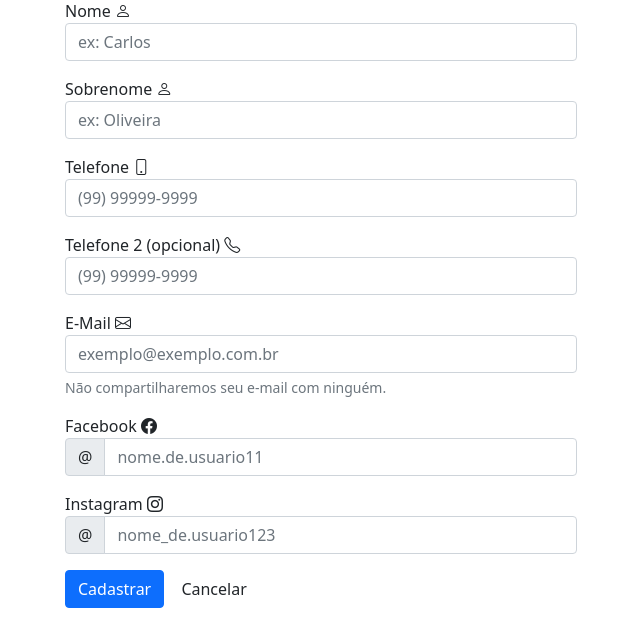
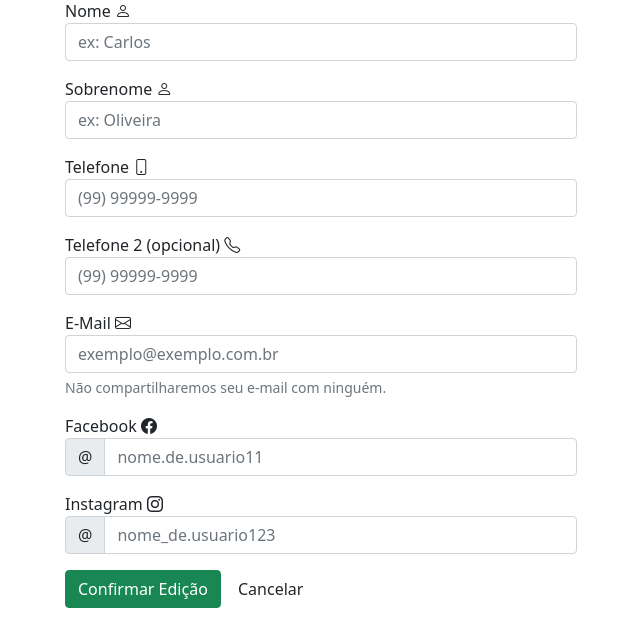
Before and after one commit to stevenarancic/sistema_vendedor, a PHP site: page /App/View/editarvendedor.php?id=1 in a window 1280 px wide. Shown: the part 249-889 px from the top of the page, without its empty margins (319-959 px from the left). Run offline with PHP 8.4, Linux system fonts and the light colour scheme; the template is opened without the code that fills it, so the values that code supplies are empty.

Commit message:
Update editarvendedor.php

```diff
--- a/App/View/editarvendedor.php
+++ b/App/View/editarvendedor.php
@@ -96,7 +96,7 @@ foreach ($vendedorDAO->filtrarVendedor($_GET['id']) as $vendedor) {
                         <input type="text" name="instagram" class="form-control" placeholder="nome_de.usuario123" value="<?php echo $instagram ?>">
                     </div>
                 </div>
-                <button type="submit" class="btn btn-primary">Cadastrar</button>
+                <button type="submit" class="btn btn-success">Confirmar Edição</button>
                 <a href="../../index.php" class="btn">Cancelar</a>
             </form>
         </section>
```
